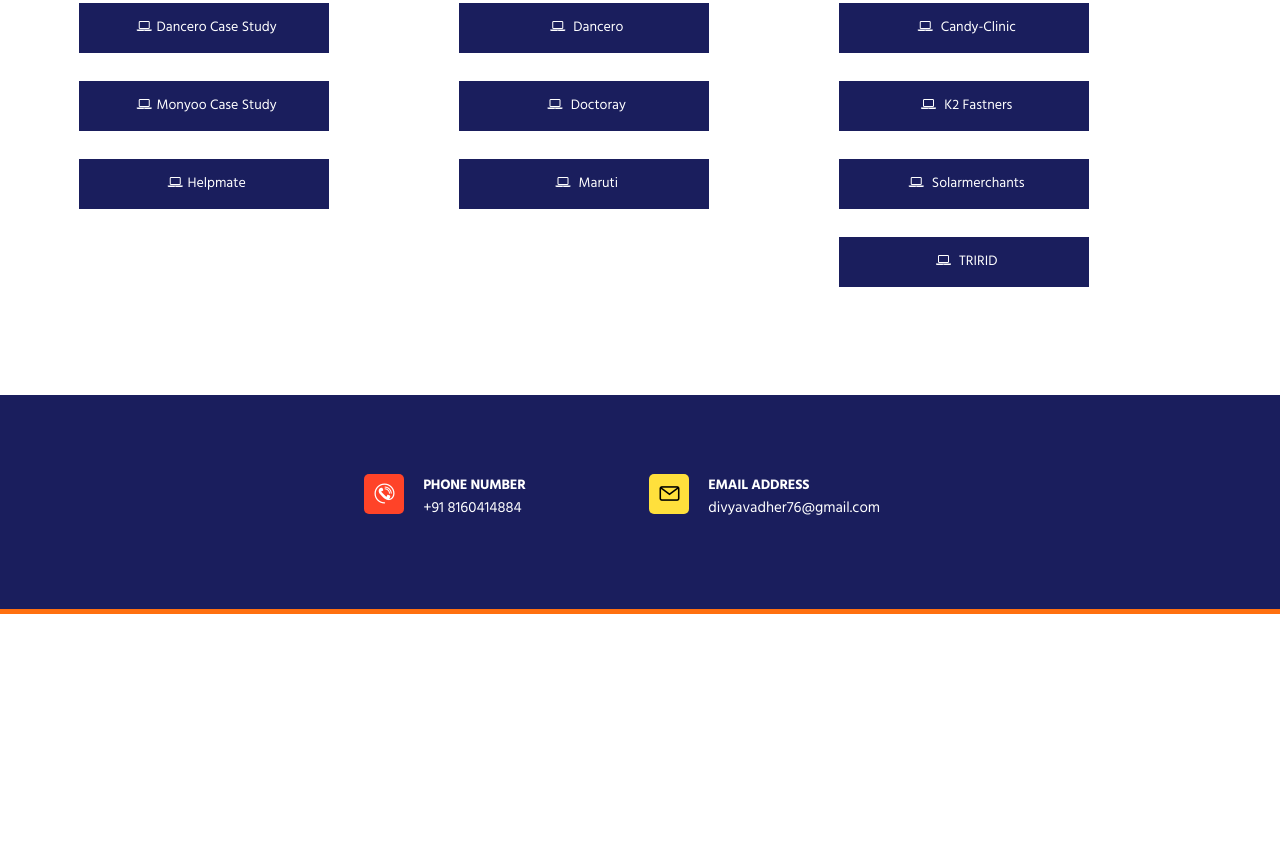
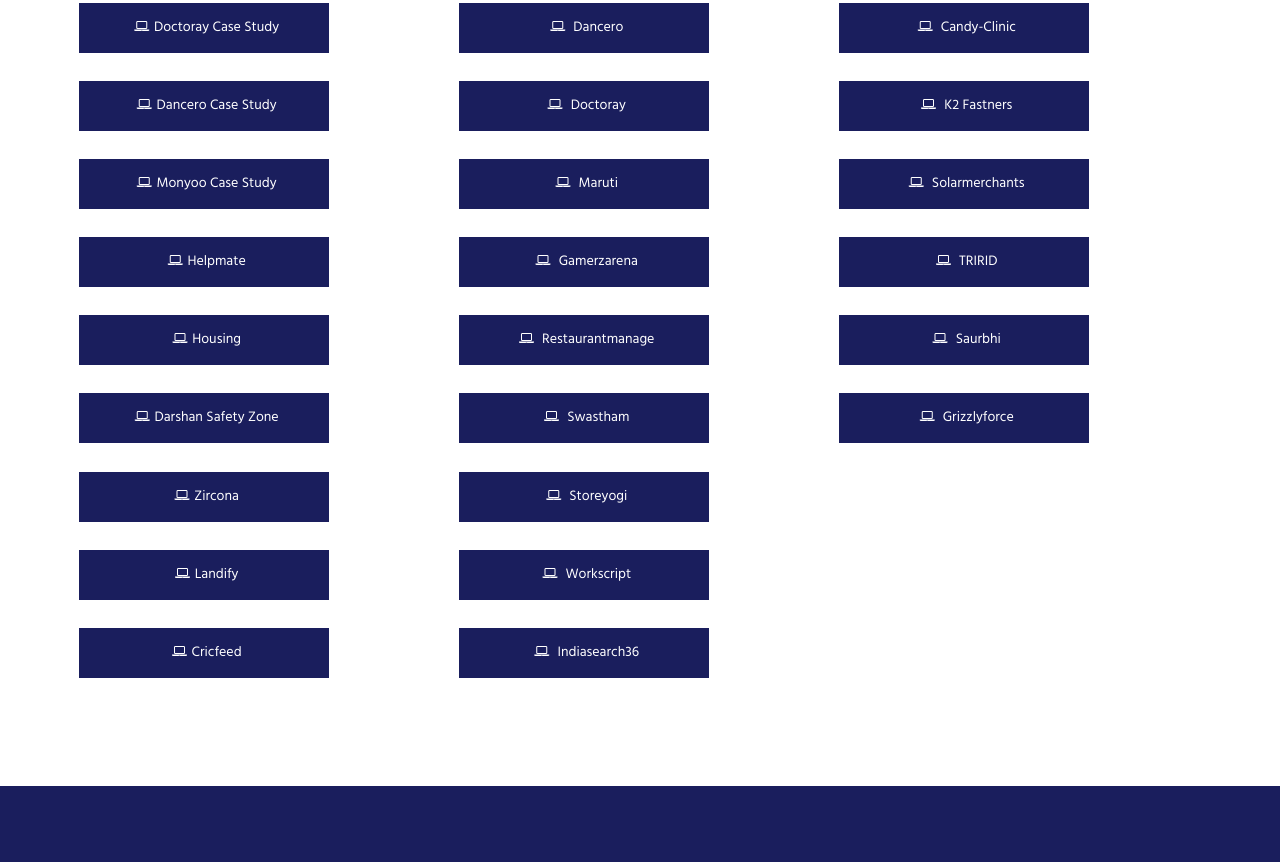
Before and after one commit to dvadher/portfolio, a plain HTML site: page index.html in a window 1280 px wide. Shown: the part 956-1818 px from the top of the page. Before the commit the page ends 1570 px from the top, so only its background shows below. Drawn offline with Linux system fonts and the light colour scheme; files that its build step writes are made by us from their sources.

Commit message:
added some projects

```diff
--- a/index.html
+++ b/index.html
@@ -72,6 +72,10 @@
                                  <i class="fa fa-laptop mx-1" aria-hidden="true"></i>Jobroot case study
                                  </a>
                               </p>
+                              <p class="mb-4">  <a target="_blank" href="https://rsdashboard.webservergeek.com/dashboard" class="bg-blue text-white portfolio-block text-center">
+                                 <i class="fa fa-laptop mx-1" aria-hidden="true"></i>redswitches
+                                 </a>
+                              </p>
                               <p class="mb-4">  <a target="_blank" href="https://www.innvonix.com/case-studies/live-cricket-scores-news" class="bg-blue text-white portfolio-block text-center">
                                  <i class="fa fa-laptop mx-1" aria-hidden="true"></i>cricfeed case study
                                  </a>
@@ -92,8 +96,28 @@
                                  <i class="fa fa-laptop mx-1" aria-hidden="true"></i>Monyoo Case study
                                  </a>
                               </p>
-                              <p class="mb-4">  <a target="_blank" href="http://helpmate.co.in/" class="bg-blue text-white portfolio-block text-center">
+                              <p class="mb-4">  <a target="_blank" href="https://dvadher.github.io/helpmate/" class="bg-blue text-white portfolio-block text-center">
                                  <i class="fa fa-laptop mx-1" aria-hidden="true"></i>Helpmate
+                                 </a>
+                              </p>
+                              <p class="mb-4">  <a target="_blank" href="https://dvadher.github.io/housing/" class="bg-blue text-white portfolio-block text-center">
+                                 <i class="fa fa-laptop mx-1" aria-hidden="true"></i>Housing
+                                 </a>
+                              </p>
+                              <p class="mb-4">  <a target="_blank" href="https://dvadher.github.io/darshansafetyzone/" class="bg-blue text-white portfolio-block text-center">
+                                 <i class="fa fa-laptop mx-1" aria-hidden="true"></i>darshan safety zone
+                                 </a>
+                              </p>
+                              <p class="mb-4">  <a target="_blank" href="https://dvadher.github.io/zircona/" class="bg-blue text-white portfolio-block text-center">
+                                 <i class="fa fa-laptop mx-1" aria-hidden="true"></i>zircona
+                                 </a>
+                              </p>
+                              <p class="mb-4">  <a target="_blank" href="https://dvadher.github.io/landify/home.html" class="bg-blue text-white portfolio-block text-center">
+                                 <i class="fa fa-laptop mx-1" aria-hidden="true"></i>landify
+                                 </a>
+                              </p>
+                              <p class="mb-4">  <a target="_blank" href="https://dvadher.github.io/cricfeed/home.html" class="bg-blue text-white portfolio-block text-center">
+                                 <i class="fa fa-laptop mx-1" aria-hidden="true"></i>cricfeed
                                  </a>
                               </p>
                            </div>
@@ -126,6 +150,36 @@
                               <p class="mb-4">
                                  <a target="_blank" href="https://marutiaircompressor.com/" class="bg-blue text-white portfolio-block text-center">
                                  <i class="fa fa-laptop mx-1" aria-hidden="true"></i> Maruti
+                                 </a>
+                              </p>
+                              <p class="mb-4">
+                                 <a target="_blank" href="https://dvadher.github.io/gamerzarena/" class="bg-blue text-white portfolio-block text-center">
+                                 <i class="fa fa-laptop mx-1" aria-hidden="true"></i> gamerzarena
+                                 </a>
+                              </p>
+                              <p class="mb-4">
+                                 <a target="_blank" href="https://dvadher.github.io/restaurantmanage/" class="bg-blue text-white portfolio-block text-center">
+                                 <i class="fa fa-laptop mx-1" aria-hidden="true"></i> restaurantmanage
+                                 </a>
+                              </p>
+                              <p class="mb-4">
+                                 <a target="_blank" href="http://drsanjayvaghani.com/" class="bg-blue text-white portfolio-block text-center">
+                                 <i class="fa fa-laptop mx-1" aria-hidden="true"></i> Swastham
+                                 </a>
+                              </p>
+                              <p class="mb-4">
+                                 <a target="_blank" href="https://dvadher.github.io/storeyogi/" class="bg-blue text-white portfolio-block text-center">
+                                 <i class="fa fa-laptop mx-1" aria-hidden="true"></i> storeyogi
+                                 </a>
+                              </p>
+                              <p class="mb-4">
+                                 <a target="_blank" href="https://dvadher.github.io/workscript/" class="bg-blue text-white portfolio-block text-center">
+                                 <i class="fa fa-laptop mx-1" aria-hidden="true"></i> workscript
+                                 </a>
+                              </p>
+                              <p class="mb-4">
+                                 <a target="_blank" href="https://dvadher.github.io/indiasearch36/" class="bg-blue text-white portfolio-block text-center">
+                                 <i class="fa fa-laptop mx-1" aria-hidden="true"></i> indiasearch36
                                  </a>
                               </p>
                            </div>
@@ -168,6 +222,16 @@
                               <p class="mb-4">
                                  <a target="_blank" href="http://www.tririd.com/" class="bg-blue text-white portfolio-block text-center">
                                  <i class="fa fa-laptop mx-1" aria-hidden="true"></i> TRIRID
+                                 </a>
+                              </p>
+                              <p class="mb-4">
+                                 <a target="_blank" href="https://dvadher.github.io/saurbhi/" class="bg-blue text-white portfolio-block text-center">
+                                 <i class="fa fa-laptop mx-1" aria-hidden="true"></i> saurbhi
+                                 </a>
+                              </p>
+                              <p class="mb-4">
+                                 <a target="_blank" href="https://www.grizzlyforce.ca/" class="bg-blue text-white portfolio-block text-center">
+                                 <i class="fa fa-laptop mx-1" aria-hidden="true"></i> grizzlyforce
                                  </a>
                               </p>
                            </div>
```
